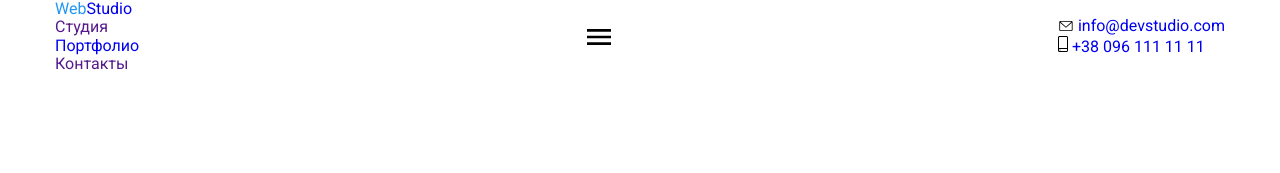
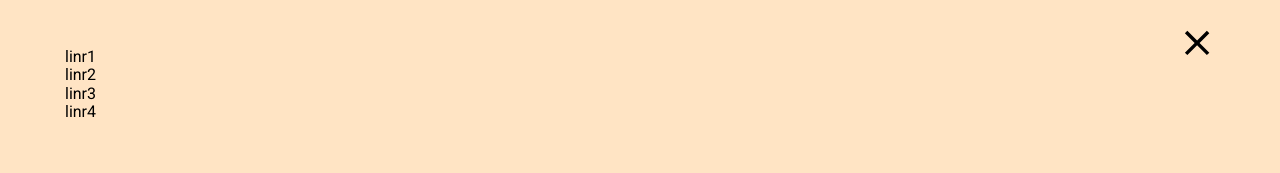
Before and after one commit to Kolia-Lugoviy/goit-markup-hw-08-3, a plain HTML site: page index.html in a window 1280 px wide. Drawn offline with nearby package versions, Linux system fonts and the light colour scheme.

Commit message:
2-29
без точних падінгів бургера і закриваючих тега

```diff
--- a/index.html
+++ b/index.html
@@ -36,6 +36,7 @@
         </nav >
 
         <button type="button" class="mobile-menu-open">
+
             <svg class="mobile-menu-open__icon" width="40" height="40">
                 <use href="./images/sprite.svg#burger-icon"></use>
             </svg>
@@ -54,6 +55,30 @@
                 </svg>
                 +38 096 111 11 11</a></li>
         </ul>
+        </div>
+        <div class="mobile-menu">
+            <div class="container mobile-menu__container">
+        <button class="mobile-menu__close-btn">
+            <svg class="mobile-menu__close-icon" width="40" height="40">
+                <use href="./images/sprite.svg#icon-close-modal"> </use>
+            </svg>
+        </button>
+        <ul>
+            <li>
+                <a>linr1</a>
+            </li>
+            <li>
+                <a>linr2</a>
+            </li>
+            <li>
+                <a>linr3</a>
+            </li>
+            <li>
+                <a>linr4</a>
+            </li>
+        </ul>
+            </div>
+
         </div>
     </header>
 
--- /dev/null
+++ b/sass/components/_mobile-menu.scss
@@ -0,0 +1,26 @@
+.mobile-menu{
+    position: fixed;
+    width: 100%;
+    height: 100%;
+    z-index: 1000;
+    top: 0;
+    left: 0;
+    background-color: bisque;
+}
+
+.mobile-menu__container{
+    position: relative;
+    padding-left: 25px;
+    padding-top: 48px;
+    padding-bottom: 48px;
+}
+
+.mobile-menu__close-btn {
+    position: absolute;
+    top: 24px;
+    right: 24px;
+    background-color: transparent;
+    border: none;
+    padding: 0;
+    line-height: 0;
+}
--- a/sass/main.scss
+++ b/sass/main.scss
@@ -7,6 +7,7 @@
 @import './base/section';
 @import './base/container';
 
+@import './components/mobile-menu';
 @import './components/button';
 @import './components/backdrop';
 @import './components/modal-window';
```
Also changed, not shown: css/main.css, css/main.min.css, 2 other files.
